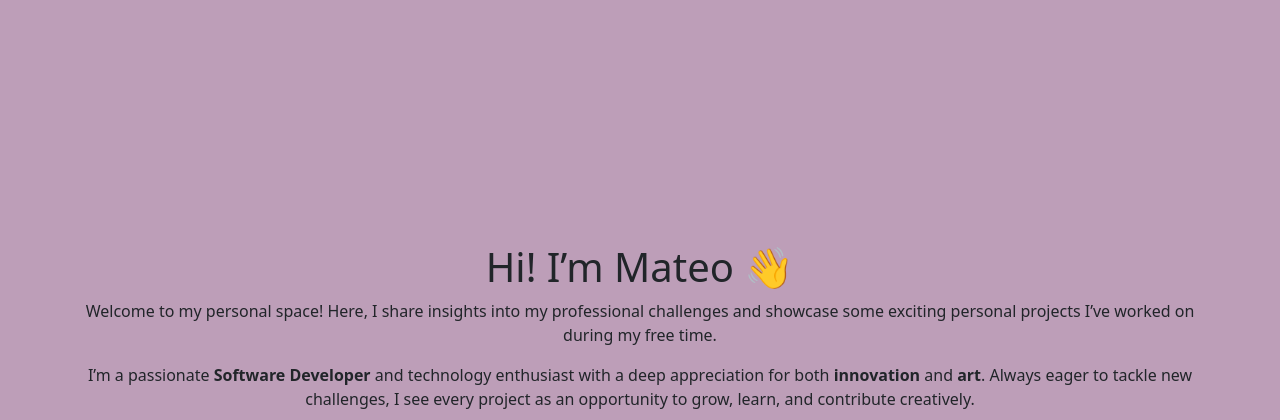
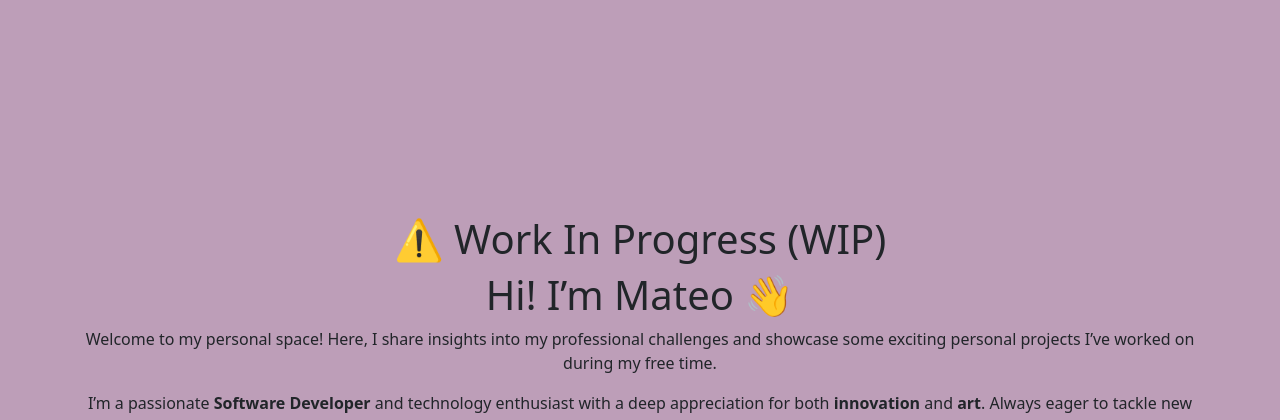
Before and after one commit to mate2000/mate2000.github.io, a website: page index.html in a window 1280 px wide. Shown: the part 75-495 px from the top of the page. Drawn offline with nearby package versions, Linux system fonts and the light colour scheme.

Commit message:
Small changes

```diff
--- a/index.html
+++ b/index.html
@@ -55,6 +55,9 @@
 <div data-bs-spy="scroll" data-bs-target="#navbar-scroll" data-bs-smooth-scroll="true" tabindex="0">
 <div class="row justify-content-center text-center bg-primary p-5 min-vh-100 align-items-center m-0">
   <div class="container">
+    <h1 class="text-dark">
+      ⚠️ Work In Progress (WIP)
+    </h1>
   <h1 class="text-dark">Hi! I’m Mateo 👋</h1>
   <p class="text-dark">Welcome to my personal space! Here, I share insights into my professional challenges and showcase some exciting personal projects I’ve worked on during my free time.</p>
   <p class="text-dark">I’m a passionate <strong>Software Developer</strong> and technology enthusiast with a deep appreciation for both <strong>innovation</strong> and <strong>art</strong>. Always eager to tackle new challenges, I see every project as an opportunity to grow, learn, and contribute creatively.</p>
```
